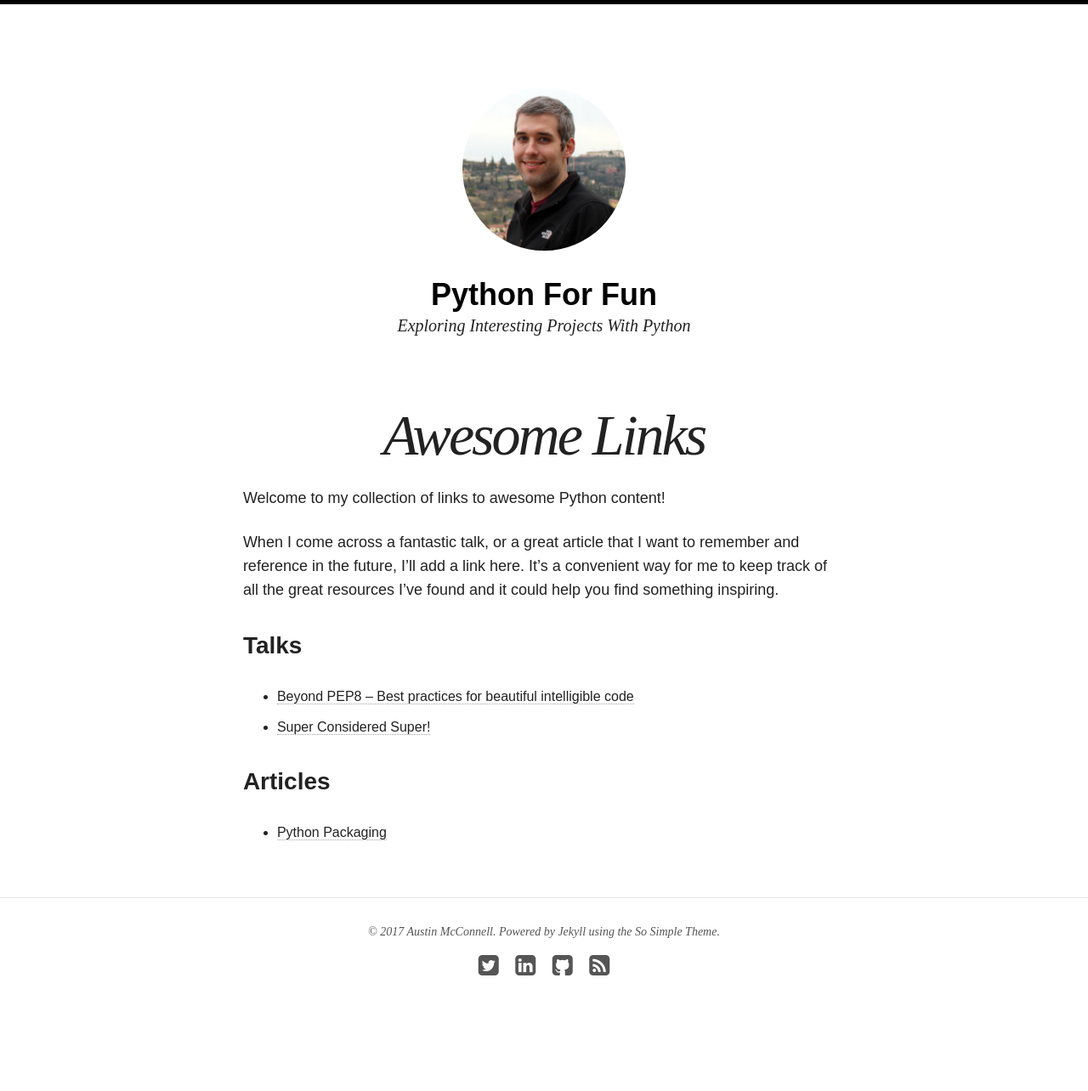
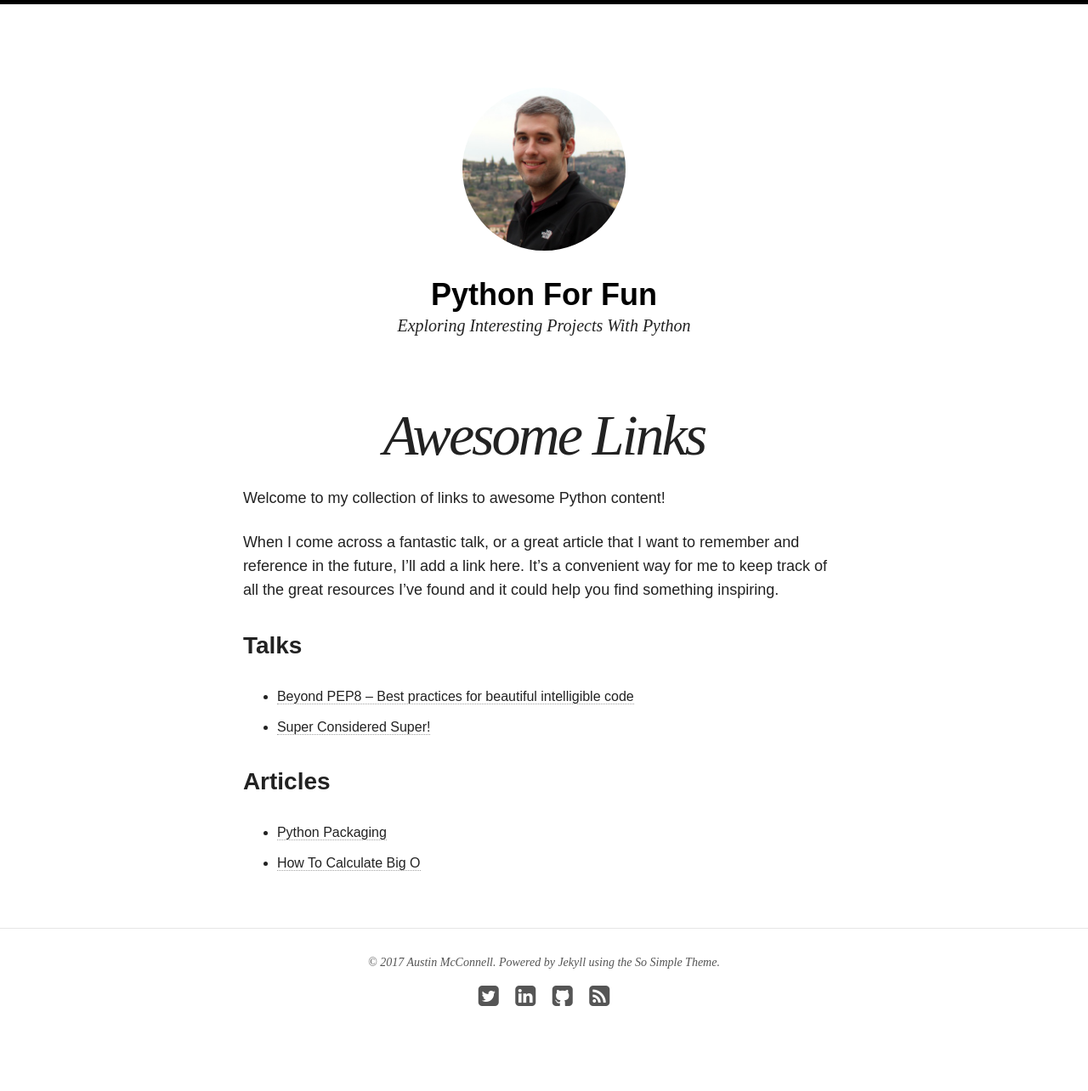
Before and after one commit to austinmcconnell/austinmcconnell.github.io, a Jekyll site: the page built from links/index.md, in a window 1280 px wide. Shown: the whole page at 85% size. Built offline with Jekyll 4.4.1, drawn with Linux system fonts in a browser that asks for light colours; nearby versions of some CDN libraries; before the commit the page ends 1248 px from its top, so only the background shows below that.

Commit message:
Add How to calculate Big O article link

```diff
--- a/links/index.md
+++ b/links/index.md
@@ -13,3 +13,4 @@ When I come across a fantastic talk, or a great article that I want to remember
 
 ### Articles
 * [Python Packaging](http://www.aosabook.org/en/packaging.html)
+* [How To Calculate Big O](https://justin.abrah.ms/computer-science/how-to-calculate-big-o.html)
```
